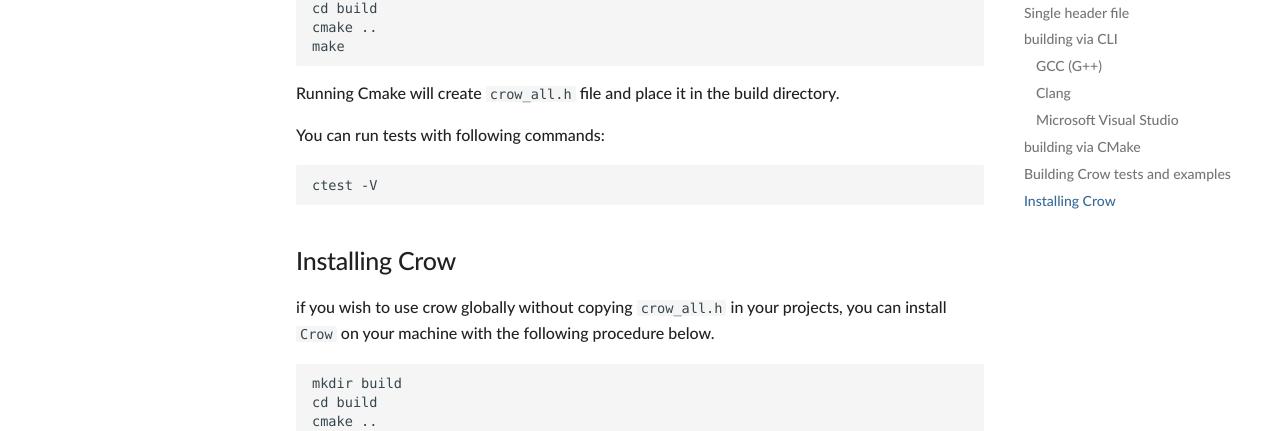
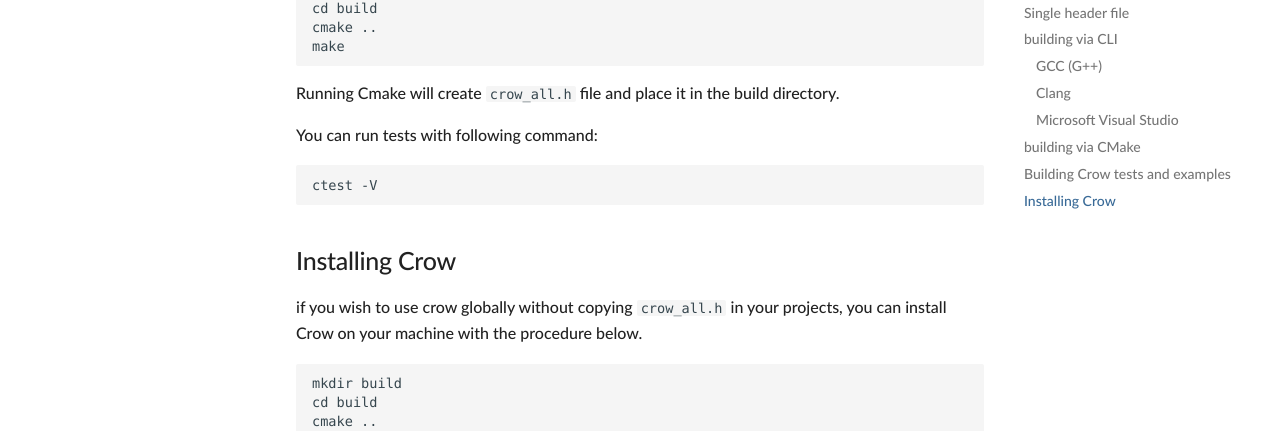
Before and after one commit to ipkn/crow, an MkDocs documentation site: the page built from docs/getting_started/setup.md, in a window 1280 px wide and 900 px high, scrolled down 2769 px. Shown: the part 283-714 px from the top of the window. Built offline with MkDocs 1.6.1 and Material for MkDocs 9.7.7, drawn with Linux system fonts in a browser that asks for light colours; comment, search, counter and statistics services are not loaded.

Commit message:
fix: docs

````diff
--- a/docs/getting_started/setup.md
+++ b/docs/getting_started/setup.md
@@ -98,14 +98,14 @@
 ```
 Running Cmake will create `crow_all.h` file and place it in the build directory.<br>
 
-You can run tests with following commands:
+You can run tests with following command:
 ```
 ctest -V
 ```
 
 ##Installing Crow
 
-if you wish to use crow globally without copying `crow_all.h` in your projects, you can install `Crow` on your machine with the following procedure below.
+if you wish to use crow globally without copying `crow_all.h` in your projects, you can install Crow on your machine with the procedure below.
 
 ```
 mkdir build
````
